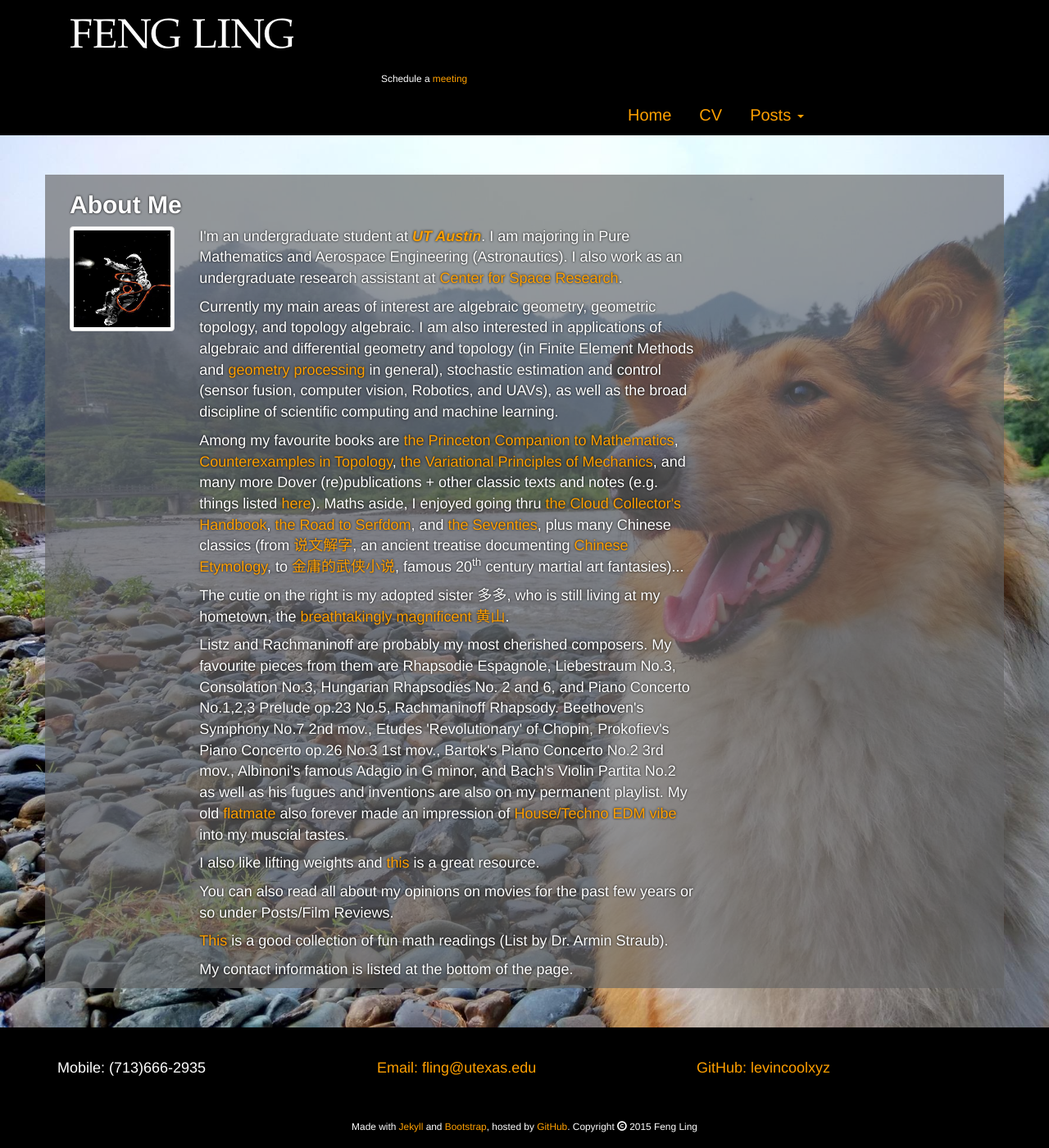
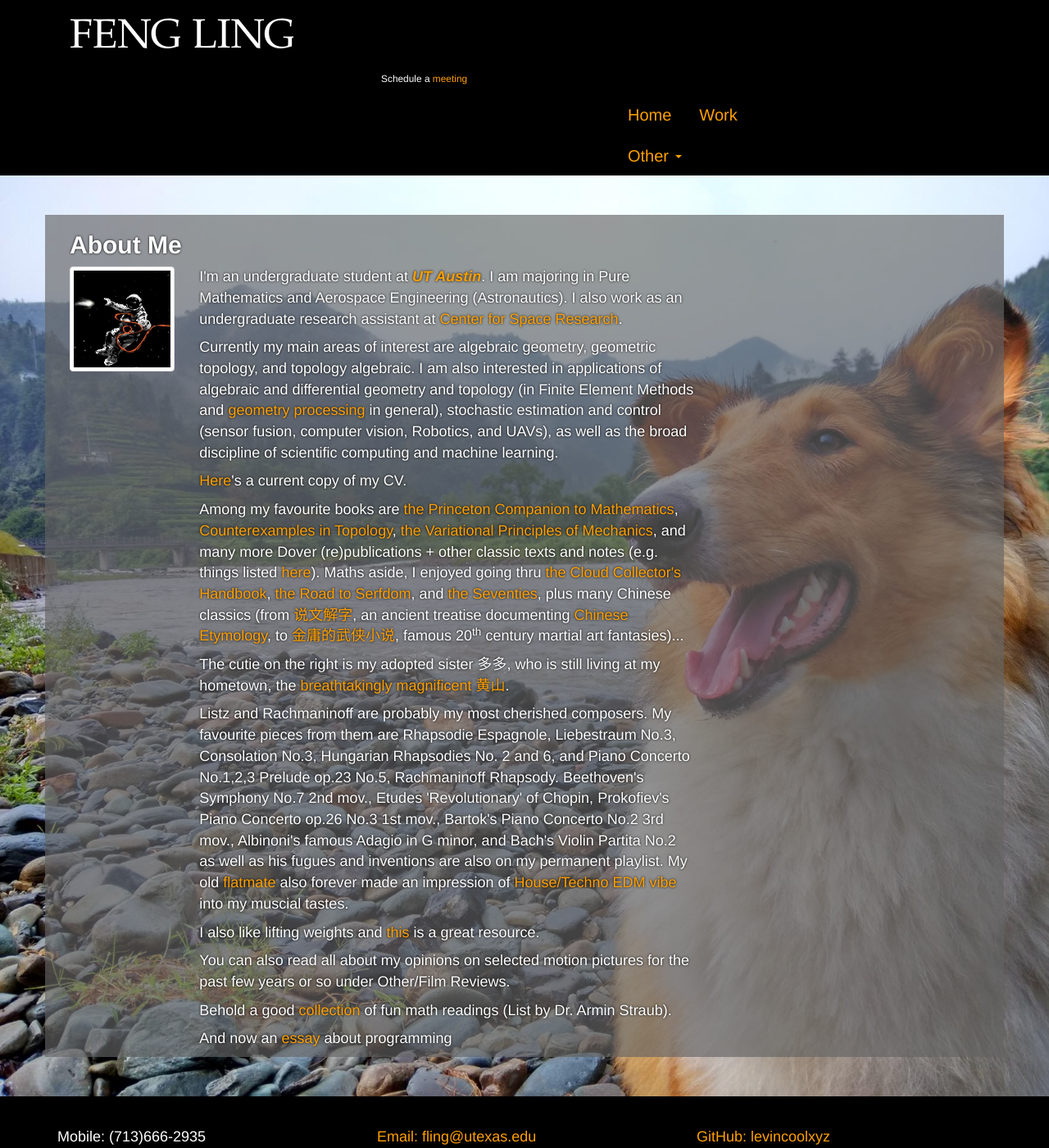
Before and after one commit to levincoolxyz/levincoolxyz.github.io, a Jekyll site: the page built from index.html, in a window 1280 px wide and 1400 px high. Shown: the whole window at 82% size. Built offline with Jekyll 4.4.1, drawn with Linux system fonts in a browser that asks for light colours; comment, search, counter and statistics services are not loaded.

Commit message:
new commit

```diff
--- a/_layouts/default.html
+++ b/_layouts/default.html
@@ -29,9 +29,9 @@
 					<div class="col-md-3 col-md-offset-7">
 						<ul class="nav nav-tabs">
 							<li id="hometab" ><a href="/">Home</a></li>
-							<li id="cvtab" ><a href="/cv">CV</a></li>
+							<li id="cvtab" ><a href="/cv">Work</a></li>
 							<li id="posttab" class="dropdown">
-								<a href="#" data-toggle="dropdown" class="dropdown-toggle">Posts <b class="caret"></b></a>
+								<a href="#" data-toggle="dropdown" class="dropdown-toggle">Other <b class="caret"></b></a>
 								<ul class="dropdown-menu">
 									<li><a href="http://stomachfullofwyzdom.blogspot.com/">Blogspot</a></li>
 									<li><a href="/movrev">Film Reviews</a></li>
--- a/index.html
+++ b/index.html
@@ -18,13 +18,14 @@ title: FENG LING
 		<div class="container col-md-8">
 			<p>I'm an undergraduate student at <a href="https://utexas.edu"><strong><em>UT Austin</em></strong></a>. I am majoring in Pure Mathematics and Aerospace Engineering (Astronautics). I also work as an undergraduate research assistant at <a href="http://www.csr.utexas.edu/">Center for Space Research</a>.</p>
 			<p>Currently my main areas of interest are algebraic geometry, geometric topology, and topology algebraic. I am also interested in applications of algebraic and differential geometry and topology (in Finite Element Methods and <a href="http://www.cs.columbia.edu/~keenan/">geometry processing</a> in general), stochastic estimation and control (sensor fusion, computer vision, Robotics, and UAVs), as well as the broad discipline of scientific computing and machine learning.</p>
+			<p><a href="/cv/cv.pdf">Here</a>'s a current copy of my CV.</p>
 			<p>Among my favourite books are <a href="http://www.amazon.com/gp/product/0691118809/ref=oh_aui_detailpage_o01_s01?ie=UTF8&psc=1">the Princeton Companion to Mathematics</a>, <a href="http://www.amazon.com/gp/product/048668735X/ref=oh_aui_detailpage_o01_s00?ie=UTF8&psc=1">Counterexamples in Topology</a>, <a href="http://www.amazon.com/gp/product/0486650677/ref=oh_aui_detailpage_o07_s00?ie=UTF8&psc=1">the Variational Principles of Mechanics</a>, and many more Dover (re)publications + other classic texts and notes (e.g. things listed <a href="http://www.math.cornell.edu/~hatcher/Other/topologybooks.pdf">here</a>). Maths aside, I enjoyed going thru <a href="http://www.amazon.com/gp/product/0811875423/ref=oh_aui_detailpage_o07_s00?ie=UTF8&psc=1">the Cloud Collector's Handbook</a>, <a href="http://www.amazon.com/Road-Serfdom-Documents---Definitive-Collected/dp/0226320553/ref=sr_1_1?s=books&ie=UTF8&qid=1420456736&sr=1-1&keywords=road+to+serfdom">the Road to Serfdom</a>, and <a href="http://www.amazon.com/Seventies-American-Culture-Society-Politics/dp/030681126X/ref=sr_1_1?s=books&ie=UTF8&qid=1420456796&sr=1-1&keywords=the+seventies">the Seventies</a>, plus many Chinese classics (from <a href="http://book.douban.com/subject/1519026/">说文解字</a>, an ancient treatise documenting <a href="http://www.chineseetymology.org/">Chinese Etymology</a>, to <a href="http://wx.tianyabook.org/writer/jinyong.html">金庸的武侠小说</a>, famous 20<sup>th</sup> century martial art fantasies)...</p>
 			<p>The cutie on the right is my adopted sister 多多, who is still living at my hometown, the <a href="http://ppcdn.500px.org/94138531/21b07ff790aadd89aeea7080fefb71163d93c0d1/2048.jpg">breathtakingly magnificent</a> <a href="https://en.wikipedia.org/wiki/Huangshan">黄山</a>.</p>
 			<p>Listz and Rachmaninoff are probably my most cherished composers. My favourite pieces from them are Rhapsodie Espagnole, Liebestraum No.3, Consolation No.3, Hungarian Rhapsodies No. 2 and 6, and Piano Concerto No.1,2,3 Prelude op.23 No.5, Rachmaninoff Rhapsody. Beethoven's Symphony No.7 2nd mov., Etudes 'Revolutionary' of Chopin, Prokofiev's Piano Concerto op.26 No.3 1st mov., Bartok's Piano Concerto No.2 3rd mov., Albinoni's famous Adagio in G minor, and Bach's Violin Partita No.2 as well as his fugues and inventions are also on my permanent playlist. My old <a href="http://www.optics.arizona.edu/academics/students/profile/dawson-baker">flatmate</a> also forever made an impression of <a href="https://thedrop.club/?genre=deep%2Bdnb%2Bhardstyle%2Btechno">House/Techno EDM vibe</a> into my muscial tastes.</p>
 			<p>I also like lifting weights and <a href="http://www.exrx.net/Lists/Directory.html">this</a> is a great resource.</p>
-			<p>You can also read all about my opinions on movies for the past few years or so under Posts/Film Reviews.</p>
-			<p><a href="http://arminstraub.com/math/what-is-column">This</a> is a good collection of fun math readings (List by Dr. Armin Straub). </p>
-			<p>My contact information is listed at the bottom of the page.</p>
+			<p>You can also read all about my opinions on selected motion pictures for the past few years or so under Other/Film Reviews.</p>
+			<p>Behold a good <a href="http://arminstraub.com/math/what-is-column">collection</a> of fun math readings (List by Dr. Armin Straub).</p>
+			<p>And now an <a href="http://www.stilldrinking.org/programming-sucks">essay</a> about programming</p>
 		</div>
 	</div>
 </div>
```
Also changed, not shown: 1 other file.
